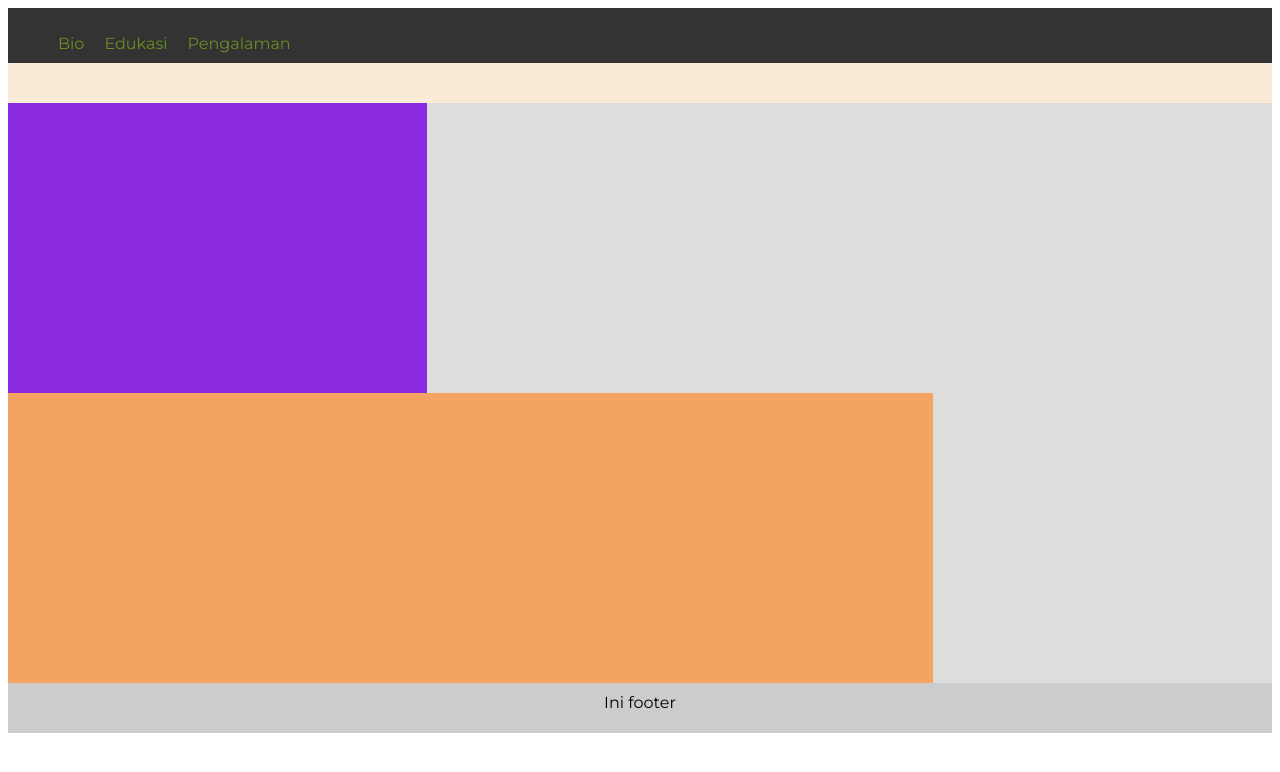
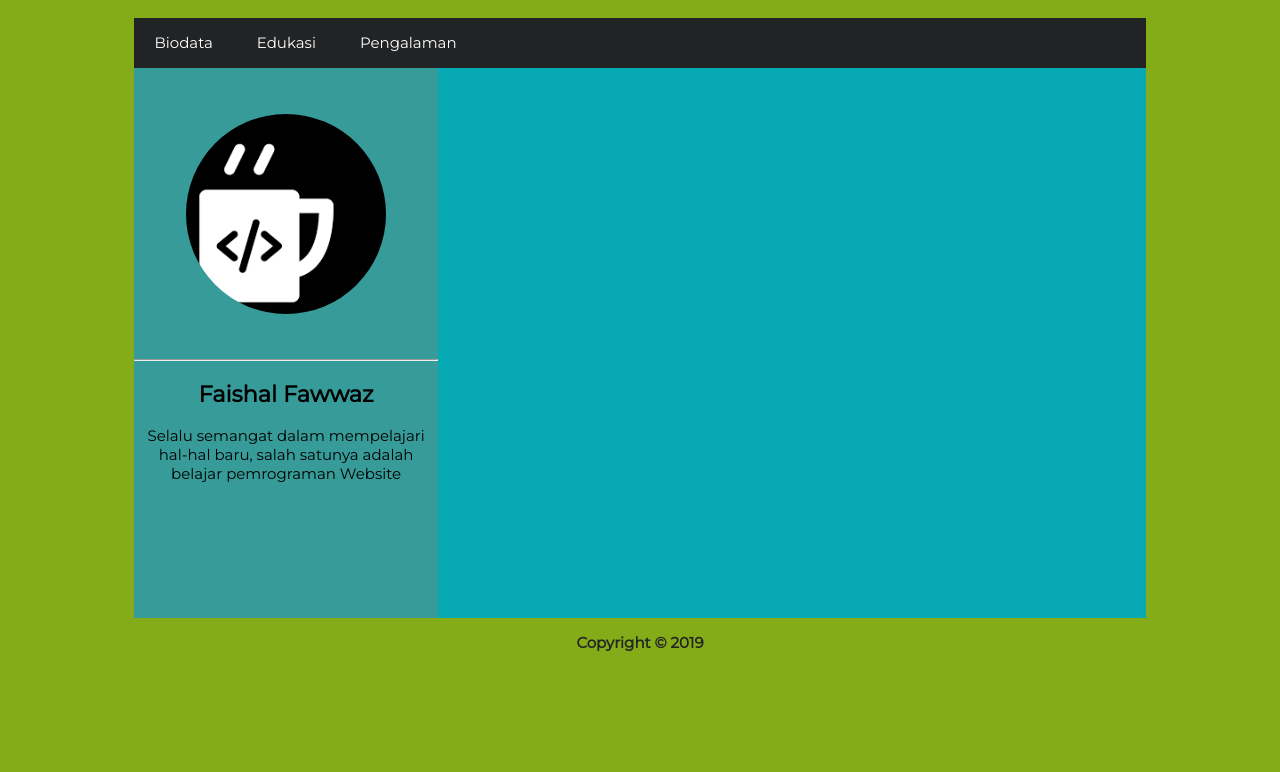
Before and after one commit to isaljob/LearnDicoding, a plain HTML site: page tugas-submission/index.html in a window 1280 px wide. Drawn offline with Linux system fonts and the light colour scheme.

Commit message:
submission draft2

```diff
--- a/tugas-submission/index.html
+++ b/tugas-submission/index.html
@@ -3,37 +3,37 @@
     <head>
         <meta charset="utf-8">
         <meta name="viewport" content="width=device-width, initial-scale=1">
-        <title>Bio - Faishal Fawwaz</title>
+        <title>Faishal Fawwaz</title>
         <link rel="stylesheet" href="style.css">
         <link href="https://fonts.googleapis.com/css?family=Montserrat&display=swap" rel="stylesheet">
     </head>
     <body>
         <div class="container">
-            <div class="navigasi">
+            <div class="menu">
                 <ul>
-                    <li>Bio</li>
-                    <li>Edukasi</li>
-                    <li>Pengalaman</li>
+                    <li><a href="#">Biodata</a></li>
+                    <li><a href="#">Edukasi</a></li>
+                    <li><a href="#">Pengalaman</a></li>
                 </ul>
             </div>
 
-            <div class="header"></div>
+            <div class="header">
+            </div>
 
             <div class="contents">
-                <div class="bagian-kiri">
-                    <p class="teks">
-                        Lorem ipsum dolor sit amet, consectetur adipiscing elit, sed do eiusmod tempor incididunt ut labore et dolore magna aliqua. Ut enim ad minim veniam, quis nostrud exercitation ullamco laboris nisi ut aliquip ex ea commodo consequat. Duis aute irure dolor in reprehenderit in voluptate velit esse cillum dolore eu fugiat nulla pariatur. Excepteur sint occaecat cupidatat non proident, sunt in culpa qui officia deserunt mollit anim id est laborum.
-                    </p>
+                <div class="overlay-kiri"></div>
+                <div class="konten-kiri">
+                    <img class="gambar" src="niomic.png" alt="logoniomic">
+                    <br><br>
+                    <hr>
+                    <h2 id="nama">Faishal Fawwaz</h2>
+                    <p id="deskripsi" align="center">Selalu semangat dalam mempelajari hal-hal baru, salah satunya adalah belajar pemrograman Website</p>
                 </div>
-                <div class="bagian-kanan">
-                    <p class="teks">
-                        Lorem ipsum dolor sit amet, consectetur adipiscing elit, sed do eiusmod tempor incididunt ut labore et dolore magna aliqua. Ut enim ad minim veniam, quis nostrud exercitation ullamco laboris nisi ut aliquip ex ea commodo consequat. Duis aute irure dolor in reprehenderit in voluptate velit esse cillum dolore eu fugiat nulla pariatur. Excepteur sint occaecat cupidatat non proident, sunt in culpa qui officia deserunt mollit anim id est laborum.
-                    </p>
-                </div>
+                <div class="konten-kanan"></div>
             </div>
 
             <div class="footer">
-                Ini footer
+                <p><b>Copyright &copy; 2019</b></p>
             </div>
         </div>
     </body>
--- a/tugas-submission/style.css
+++ b/tugas-submission/style.css
@@ -1,71 +1,103 @@
 * {
-    font-family: 'Montserrat', sans-serif;
+    box-sizing: border-box;
 }
 
-.teks {
-    font-size: 0vw;
-}
-.container {
-    background-color: aquamarine;
-    width: 100%;
-    min-height: 500px;
+body {
+    font-family : 'Montserrat', sans-serif;
+    font-size   : 15px;
+    background  : #84ac18;
 }
 
-/* The navbar container */
-.navigasi {
-    background-color: #333;
-    overflow: hidden;
+.container {
+    padding-top : 10px;
+    width       : 80%;
+    max-width   : 1080px;
+    margin-left : auto;
+    margin-right: auto;
+    min-height  : 650px;
 }
 
-.navigasi li {
-    float: left;
-    display: block;
-    color: olivedrab    ;
-    text-align: center;
-    padding: 10px 10px 10px 10px;
-    text-decoration: none;
+/* Menu */
+    .menu {
+        background-color:#222324;
+        color           : white;
+        text-align      : center;
+        width           : auto;
+        min-height      : 50px;
+        overflow        : hidden;
     }
 
-.navigasi li:hover {
-    background-color: olivedrab;
-    color: white;
+    .menu ul {
+        padding         : 0;
+        float           : left;
+        list-style-type : none;
+    }
+    .menu ul li {
+        display : inline-block;
+        position: relative;
+    }
+    .menu ul li a {
+        padding         : 10px 20px;
+        text-decoration : none;
+        color           : white;
     }
 
-.header {
-    background-color: antiquewhite;
-    width: auto;
-    height: 40px;
+    li a:hover {
+        background-color: #84ac18;
+        color           : #222324;
+    }
+
+/* Konten */
+    .contents {
+        background-color:#06a9b4;
+        width           : 100%;
+        min-height      : 550px;
+    }
+
+    .konten-kiri {
+        background-color: #369b99;
+        padding: 0;
+        margin: 0;
+        float: left;
+        width: 30%;
+        min-height: 550px;
+        background-size: cover;
+    }
+
+    img {
+        margin-top: 15%;
+        margin-left: auto;
+        margin-right: auto;
+        border-radius: 50%;
+        width: 200px;
+        height: 200px;
+        display: block;
+    }
+
+    #nama {
+        text-align: center;
+    }
+
+    #deskripsi {
+        padding-left: 10px;
+        padding-right: 10px;
+    }
+
+    .konten-kanan {
+        /* background-color: #2e393a; */
+        padding: 0;
+        margin: 0;
+        float: right;
+        width: 70%;
+        min-height: 550px;
+        background-size: cover;
     }
 
 .footer {
-    background-color: #ccc;
-    min-height: 30px;
-    padding: 10px;
+    background-color:#84ac18;
+    color: #222324;
     text-align: center;
+    width: 100%;
+    height: 50px;
+    overflow: hidden;
 }
-
-.contents {
-    background-color: #ddd;
-    width: 100%;
-    min-height: 500px;
-    overflow: auto;
-    display: table;
-    content: "";
-    clear: both;
-}
-
-.bagian-kiri {
-    width: 30%;
-    min-height: 250px;
-    background-color: blueviolet;
-    padding: 20px;
-    display: inline-block;
-}
-
-.bagian-kanan {
-    width: 70%;
-    min-height: 250px;
-    background-color: sandybrown;
-    padding: 20px;
-    display: inline-block;
-}
```
Also changed, not shown: tugas-submission/SampleLayout.PNG (added), tugas-submission/faishal.jpg (added), tugas-submission/niomic.png (added). Lines whose indentation alone changed are shown as unchanged.
